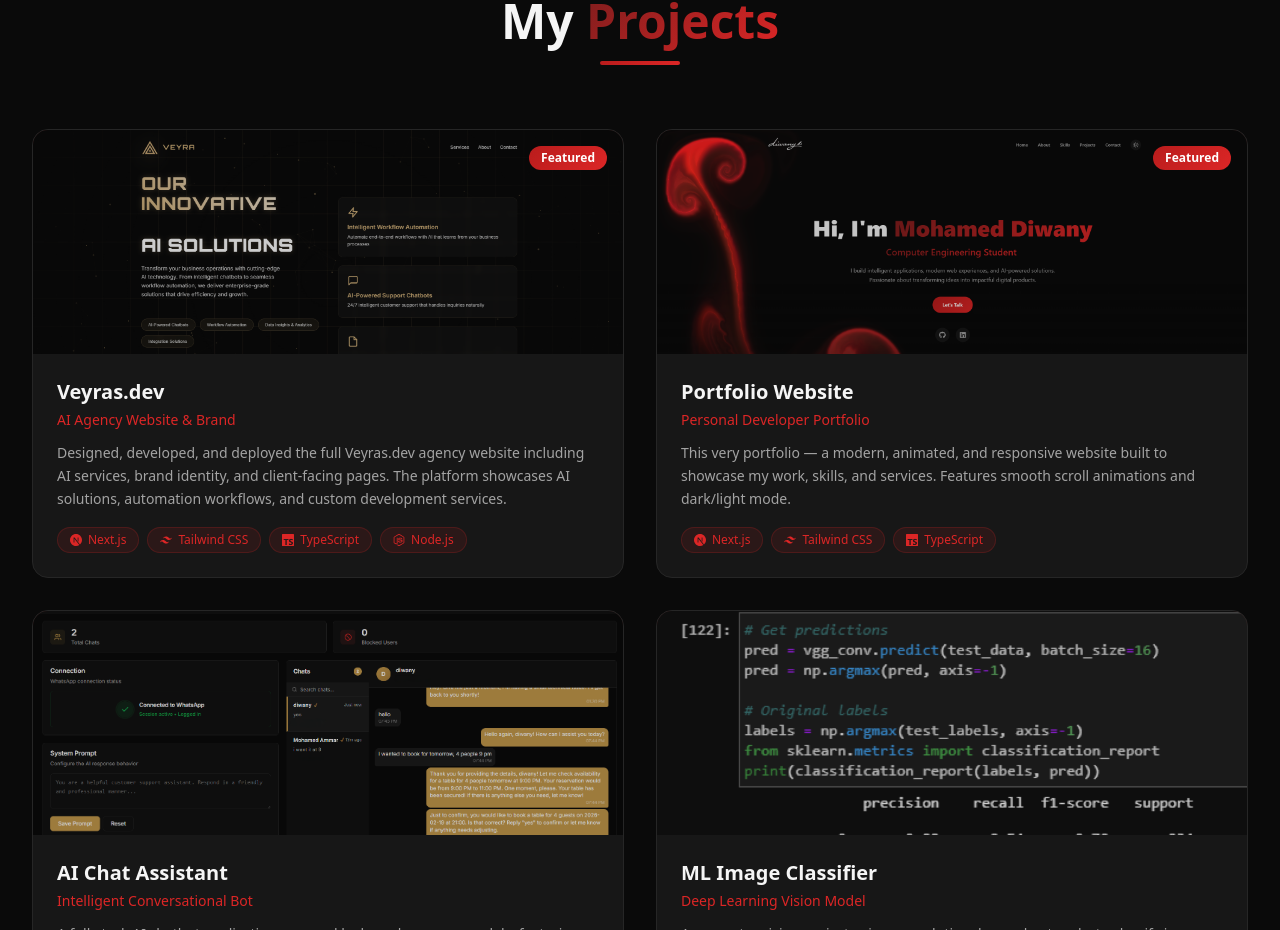
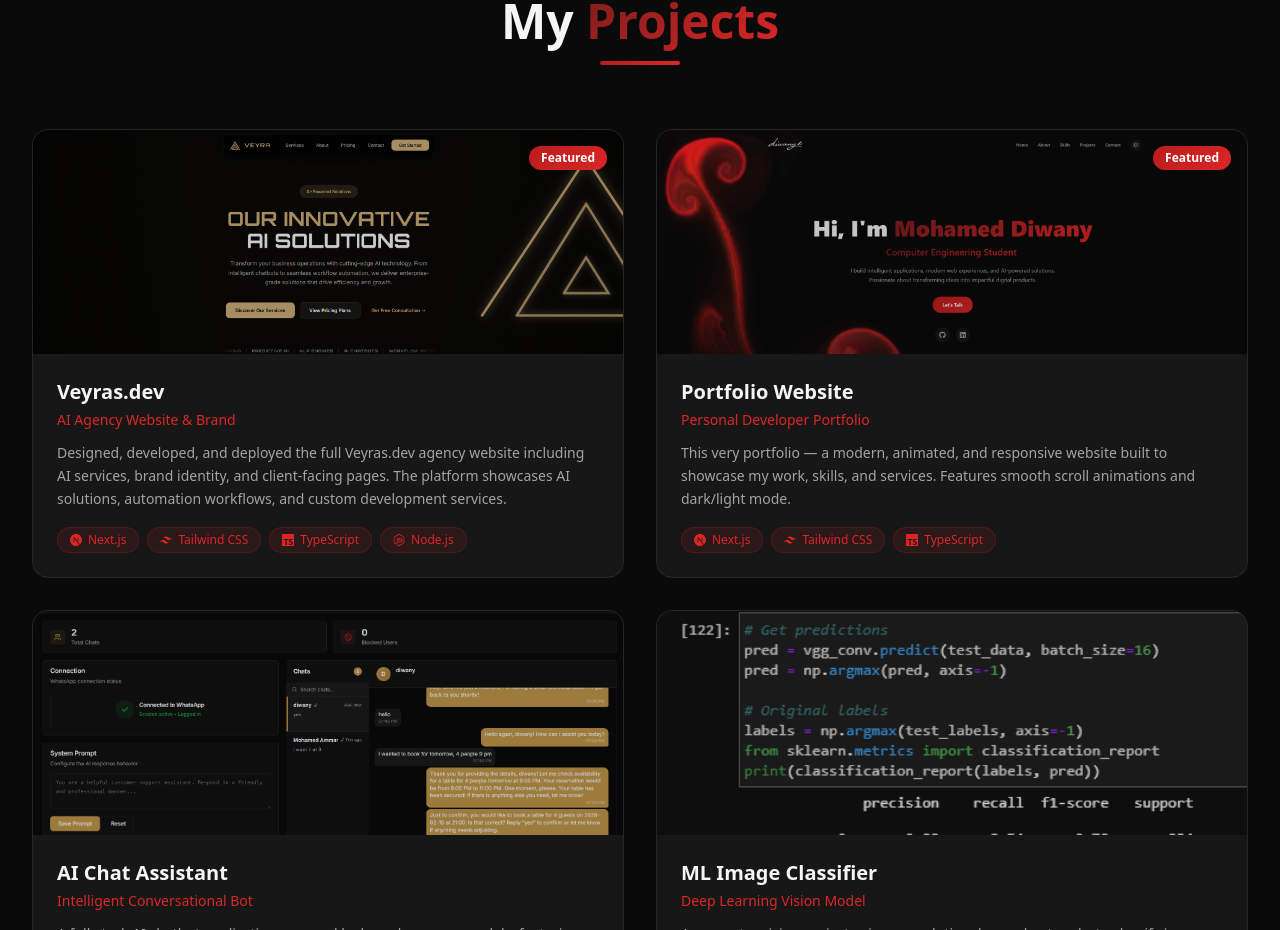
Before and after one commit to diwany/portfolio, a Next.js app: page / in a window 1280 px wide. Shown: the part 3033-3963 px from the top of the page. Built offline with nearby package versions, Linux system fonts and the light colour scheme.

Commit message:
Add veyra-site.png and update Veyras.dev project image path

```diff
--- a/src/components/Projects.tsx
+++ b/src/components/Projects.tsx
@@ -32,7 +32,7 @@
     ],
     liveUrl: "https://veyras.dev",
     githubUrl: "",
-    image: "/projects/veyras.png",
+    image: "/projects/veyra-site.png",
     featured: true,
   },
   {
```
Also changed, not shown: public/projects/veyra-site.png (added).
